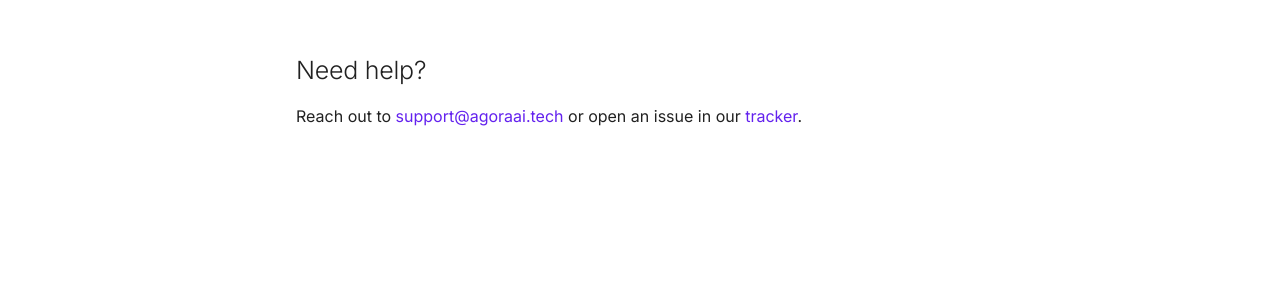
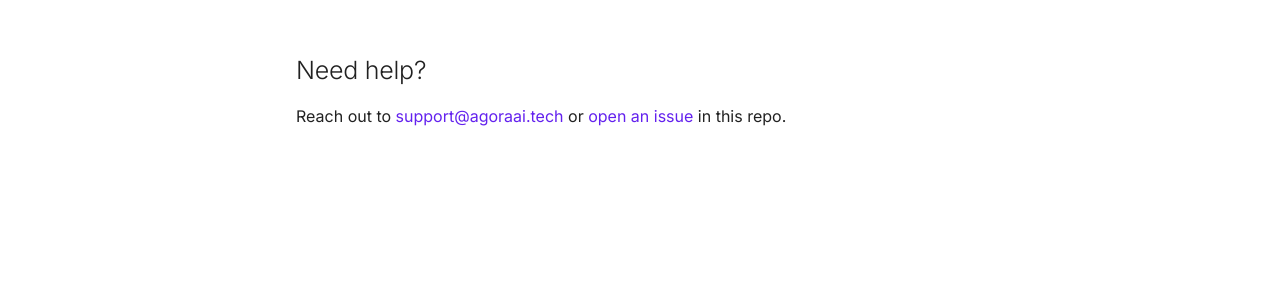
Before and after one commit to AGORA-AI-Software/docs, an MkDocs documentation site: the page built from docs/index.md, in a window 1280 px wide. Shown: the part 555-855 px from the top of the page. Built offline with MkDocs 1.6.1 and Material for MkDocs 9.7.7, drawn with Linux system fonts in a browser that asks for light colours; comment, search, counter and statistics services are not loaded.

Commit message:
fix: point support link to docs repo issues (tracker is private) (#4)
Co-authored-by: leema-bot <266857362+leema-bot@users.noreply.github.com>

```diff
--- a/docs/index.md
+++ b/docs/index.md
@@ -12,4 +12,4 @@ Welcome to the Agora developer documentation. Here you'll find everything you ne
 
 ## Need help?
 
-Reach out to [support@agoraai.tech](mailto:support@agoraai.tech) or open an issue in our [tracker](https://github.com/AGORA-AI-Software/tracker).
+Reach out to [support@agoraai.tech](mailto:support@agoraai.tech) or [open an issue](https://github.com/AGORA-AI-Software/docs/issues/new) in this repo.
```
